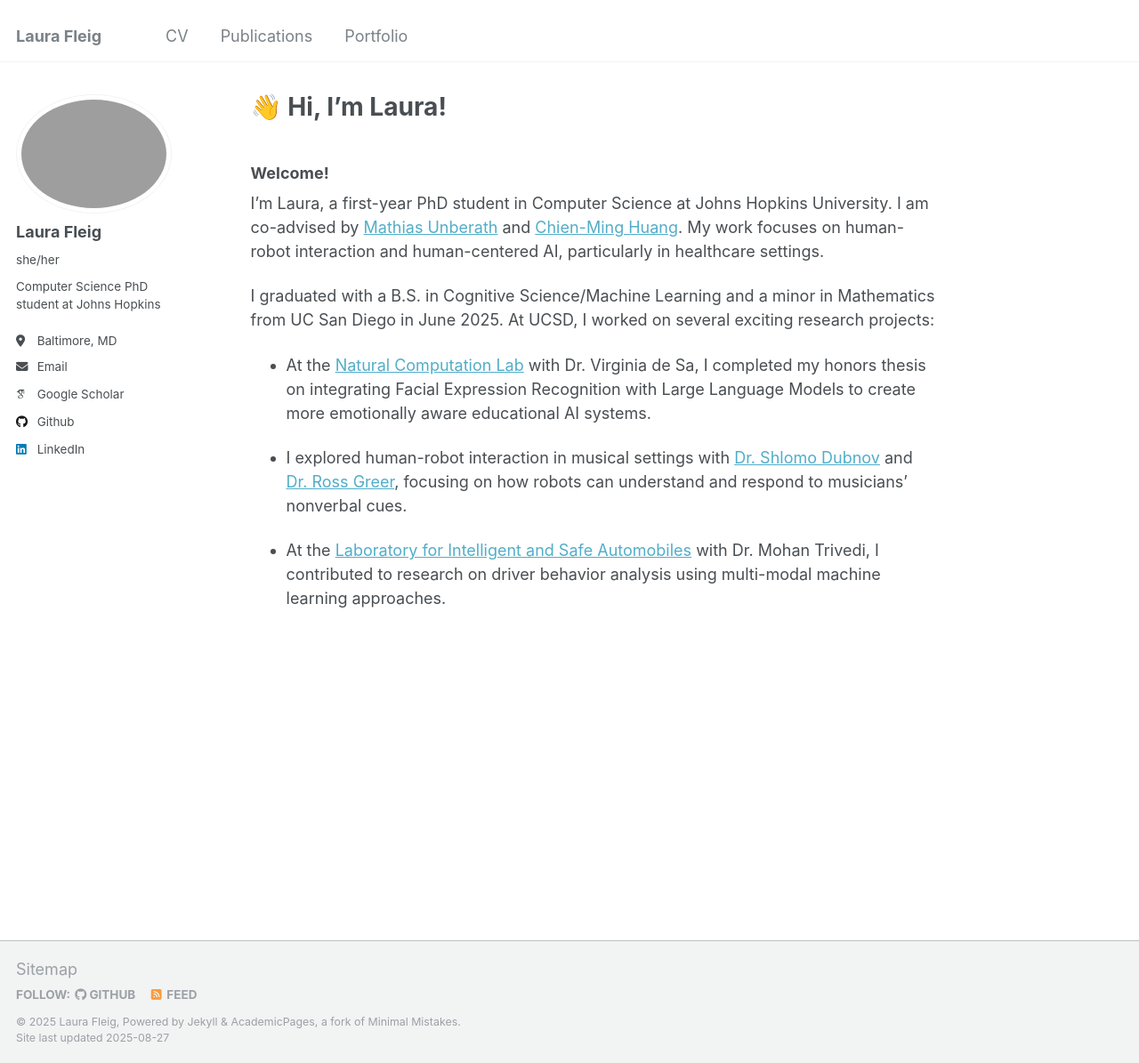
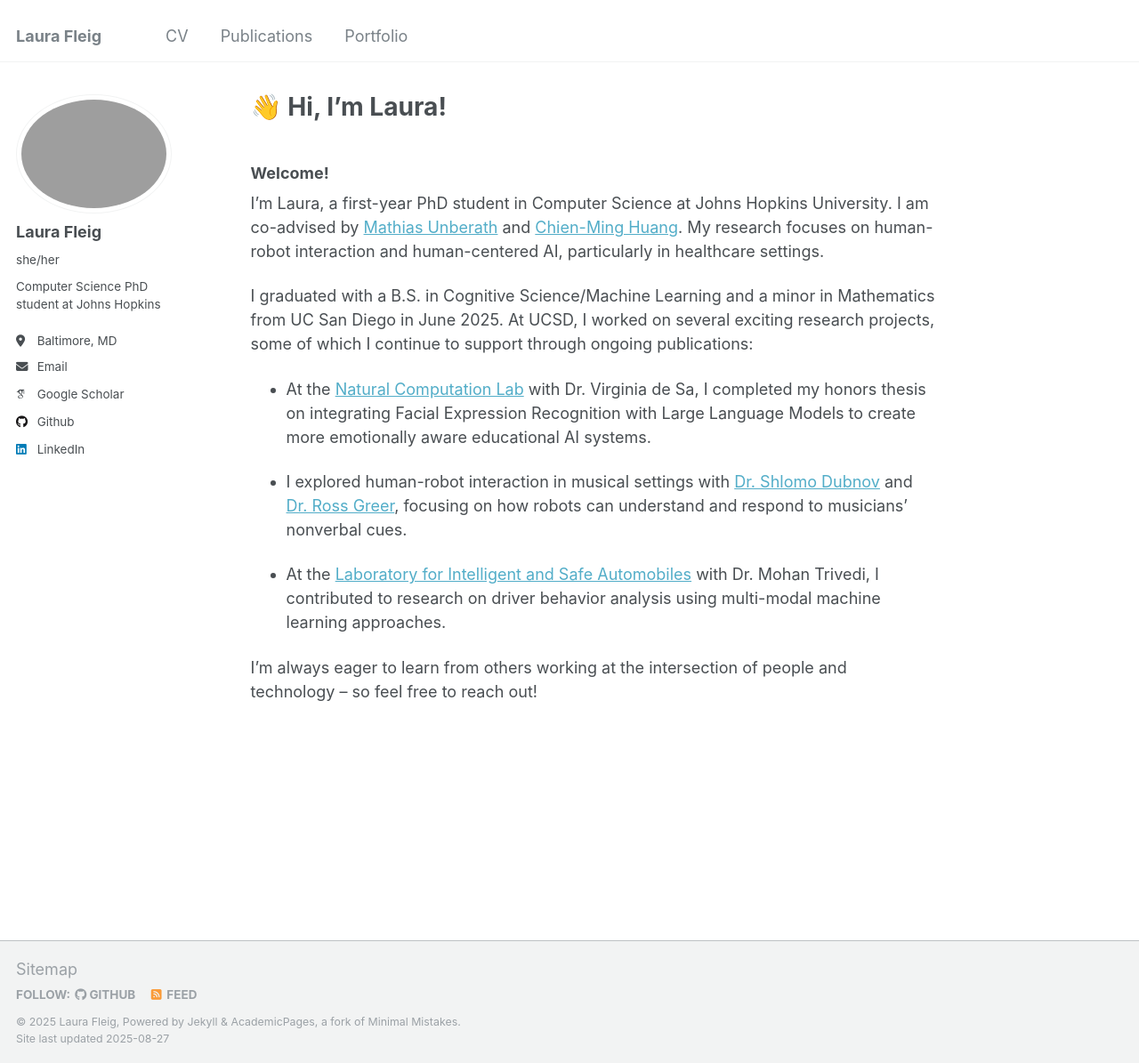
Before and after one commit to laurafleig/laurafleig.github.io, a Jekyll site: the page built from _pages/about.md, in a window 1280 px wide and 1195 px high. Shown: the whole window at 89% size. Built offline with Jekyll 4.4.1, drawn with Linux system fonts in a browser that asks for light colours; some web fonts are replaced.

Commit message:
Update about

```diff
--- a/_pages/about.md
+++ b/_pages/about.md
@@ -9,12 +9,14 @@ redirect_from:
 
 ### Welcome!
 
-I'm Laura, a first-year PhD student in Computer Science at Johns Hopkins University. I am co-advised by [Mathias Unberath](https://www.arcade.cs.jhu.edu/) and [Chien-Ming Huang](https://intuitivecomputing.github.io/index.html). My work focuses on human-robot interaction and human-centered AI, particularly in healthcare settings.
+I'm Laura, a first-year PhD student in Computer Science at Johns Hopkins University. I am co-advised by [Mathias Unberath](https://www.arcade.cs.jhu.edu/) and [Chien-Ming Huang](https://intuitivecomputing.github.io/index.html). My research focuses on human-robot interaction and human-centered AI, particularly in healthcare settings.
 
-I graduated with a B.S. in Cognitive Science/Machine Learning and a minor in Mathematics from UC San Diego in June 2025. At UCSD, I worked on several exciting research projects:
+I graduated with a B.S. in Cognitive Science/Machine Learning and a minor in Mathematics from UC San Diego in June 2025. At UCSD, I worked on several exciting research projects, some of which I continue to support through ongoing publications:
 
 - At the [Natural Computation Lab](https://pages.ucsd.edu/~desa/) with Dr. Virginia de Sa, I completed my honors thesis on integrating Facial Expression Recognition with Large Language Models to create more emotionally aware educational AI systems.
 
 - I explored human-robot interaction in musical settings with [Dr. Shlomo Dubnov](http://dub.ucsd.edu/) and [Dr. Ross Greer](https://www.rossgreer.com/), focusing on how robots can understand and respond to musicians' nonverbal cues.
 
 - At the [Laboratory for Intelligent and Safe Automobiles](https://cvrr.ucsd.edu/) with Dr. Mohan Trivedi, I contributed to research on driver behavior analysis using multi-modal machine learning approaches.
+
+I’m always eager to learn from others working at the intersection of people and technology -- so feel free to reach out!
```
